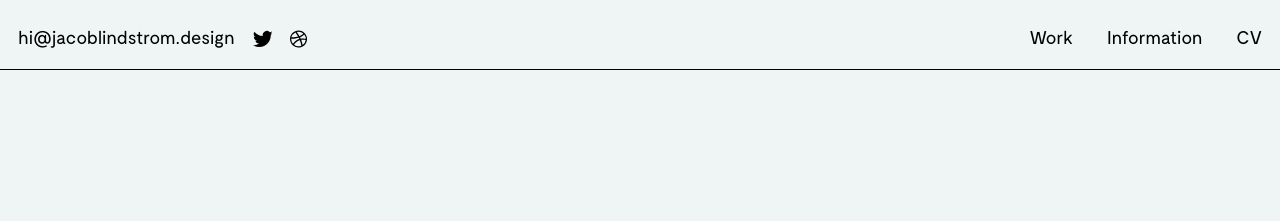
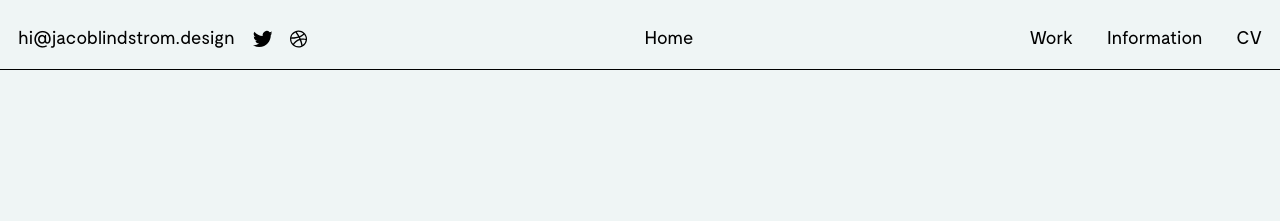
Before and after one commit to jacoblindstrm/jacoblindstrm.github.io, a Jekyll site: the page built from _posts/2020-04-01-what-im-reading.html, in a window 1280 px wide and 900 px high. Shown: the top 221 px of the window. Built offline with Jekyll 4.4.1, drawn with Linux system fonts in a browser that asks for light colours; comment, search, counter and statistics services are not loaded.

Commit message:
Update header.html

```diff
--- a/_includes/header.html
+++ b/_includes/header.html
@@ -12,5 +12,6 @@
             </svg>
         </a></li>
     </ul>
+    <a class="home" href="{{ "./" relative_path }}" alt="">Home</a>
     {% include nav.html %}
 </header>
```
